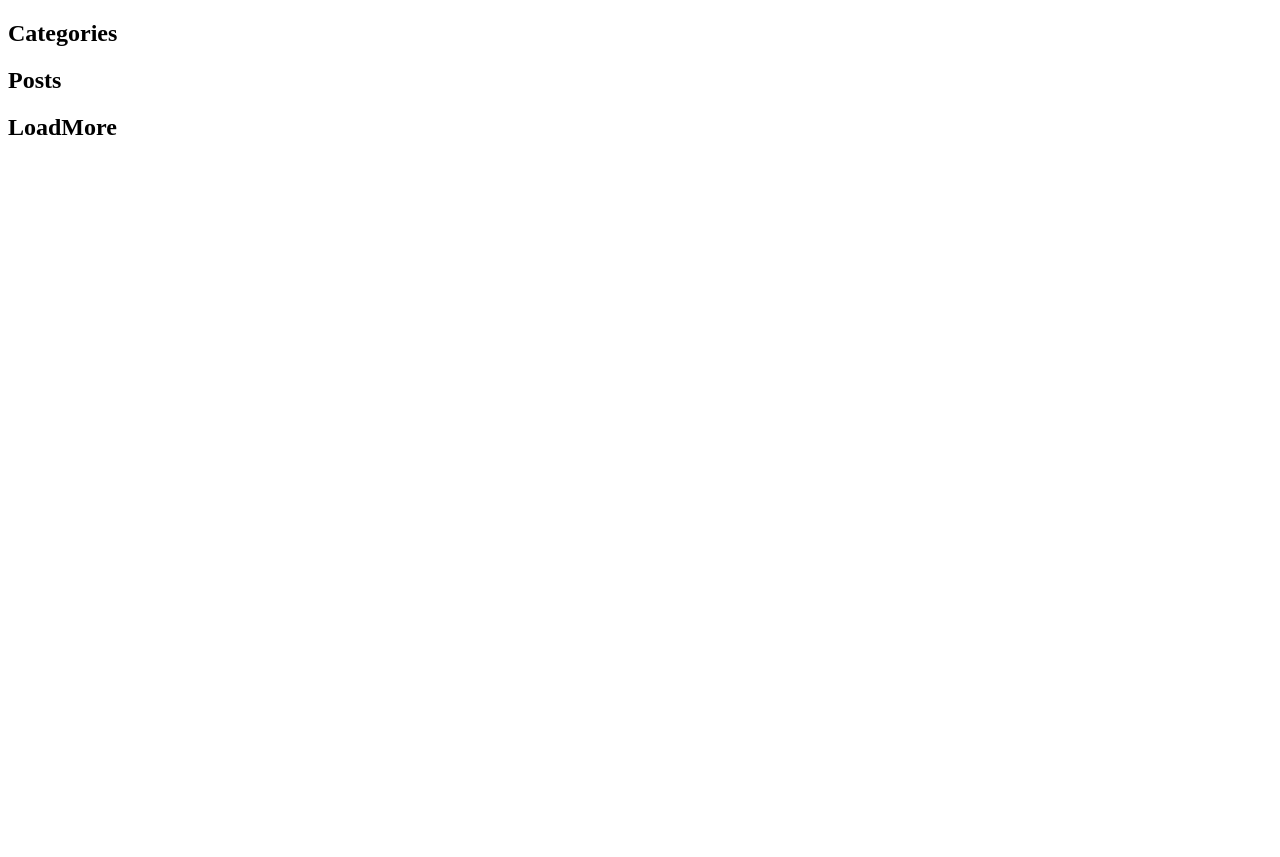
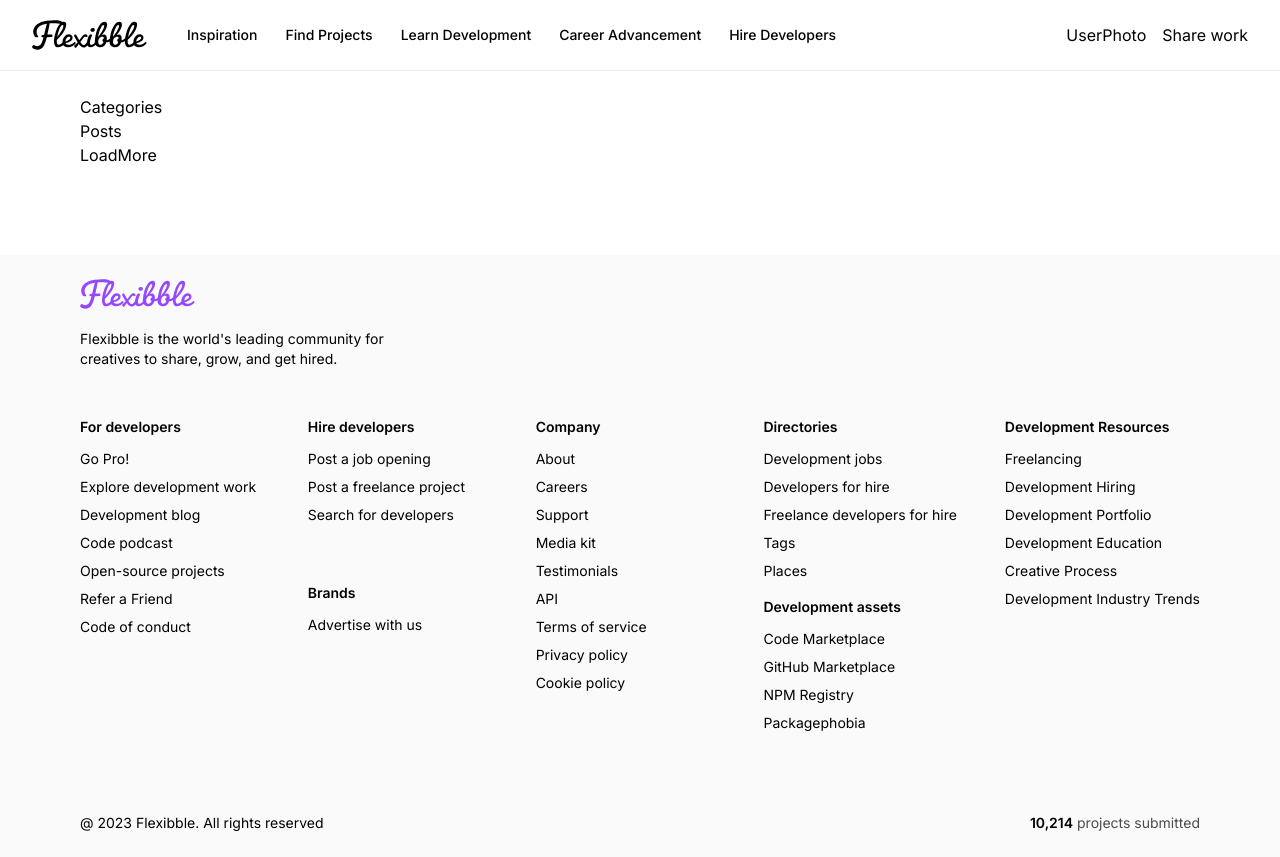
Before and after one commit to Kimmi17/Flexibble, a Next.js app: page / in a window 1280 px wide. Before the commit the page ends 800 px from the top, so only its background shows below. Built offline with nearby package versions, Linux system fonts and the light colour scheme.

Commit message:
Add Navbar and Footer

```diff
--- a/app/layout.tsx
+++ b/app/layout.tsx
@@ -1,16 +1,24 @@
+import "./globals.css";
+import Navbar from "@/components/Navbar";
+import Footer from "@/components/Footer";
+
 export const metadata = {
-  title: 'Next.js',
-  description: 'Generated by Next.js',
-}
+  title: "Flexibble",
+  description: "Showcase and discover remarable developer projects",
+};
 
 export default function RootLayout({
   children,
 }: {
-  children: React.ReactNode
+  children: React.ReactNode;
 }) {
   return (
     <html lang="en">
-      <body>{children}</body>
+      <body>
+        <Navbar />
+        <main>{children}</main>
+        <Footer />
+      </body>
     </html>
-  )
+  );
 }
```
